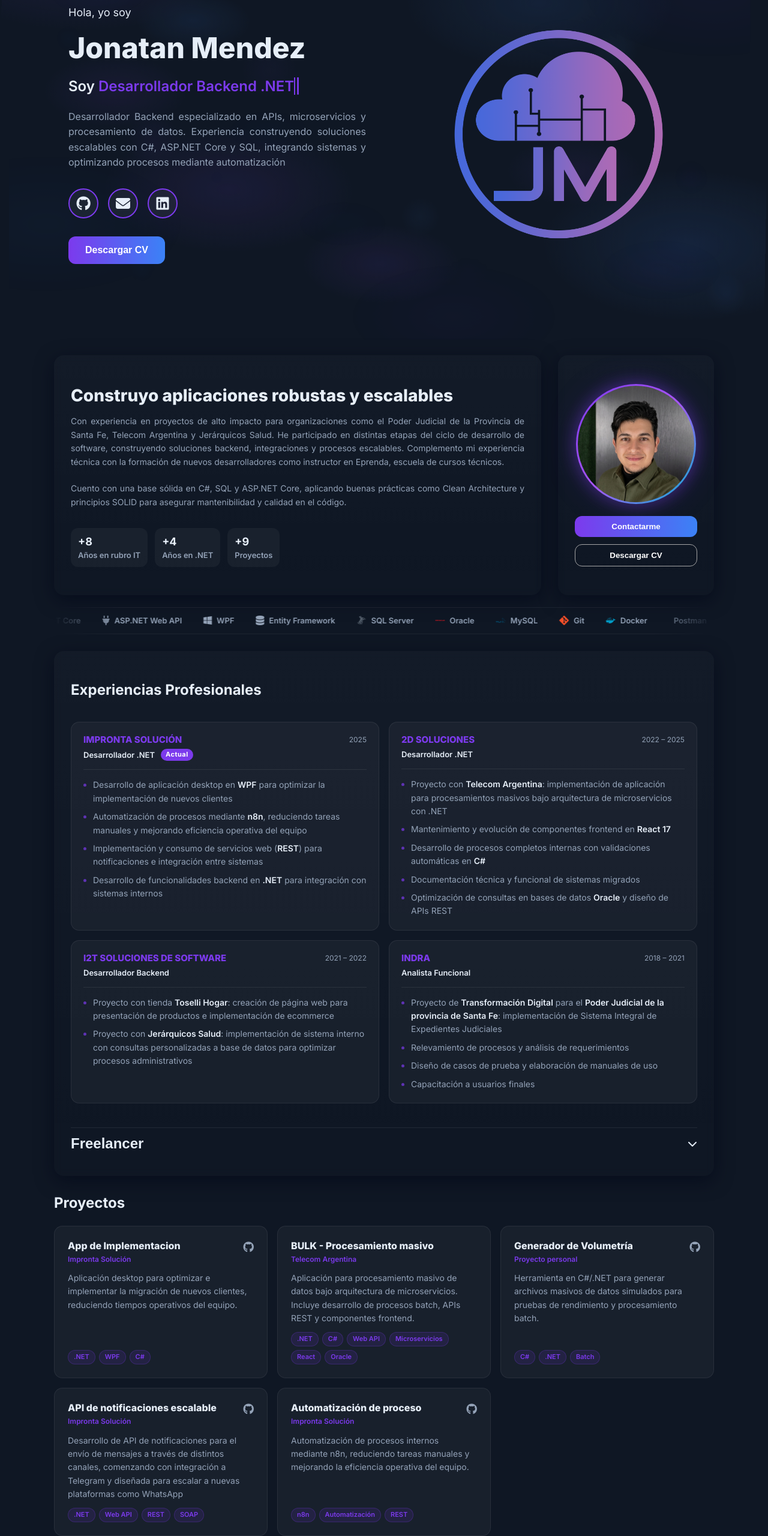
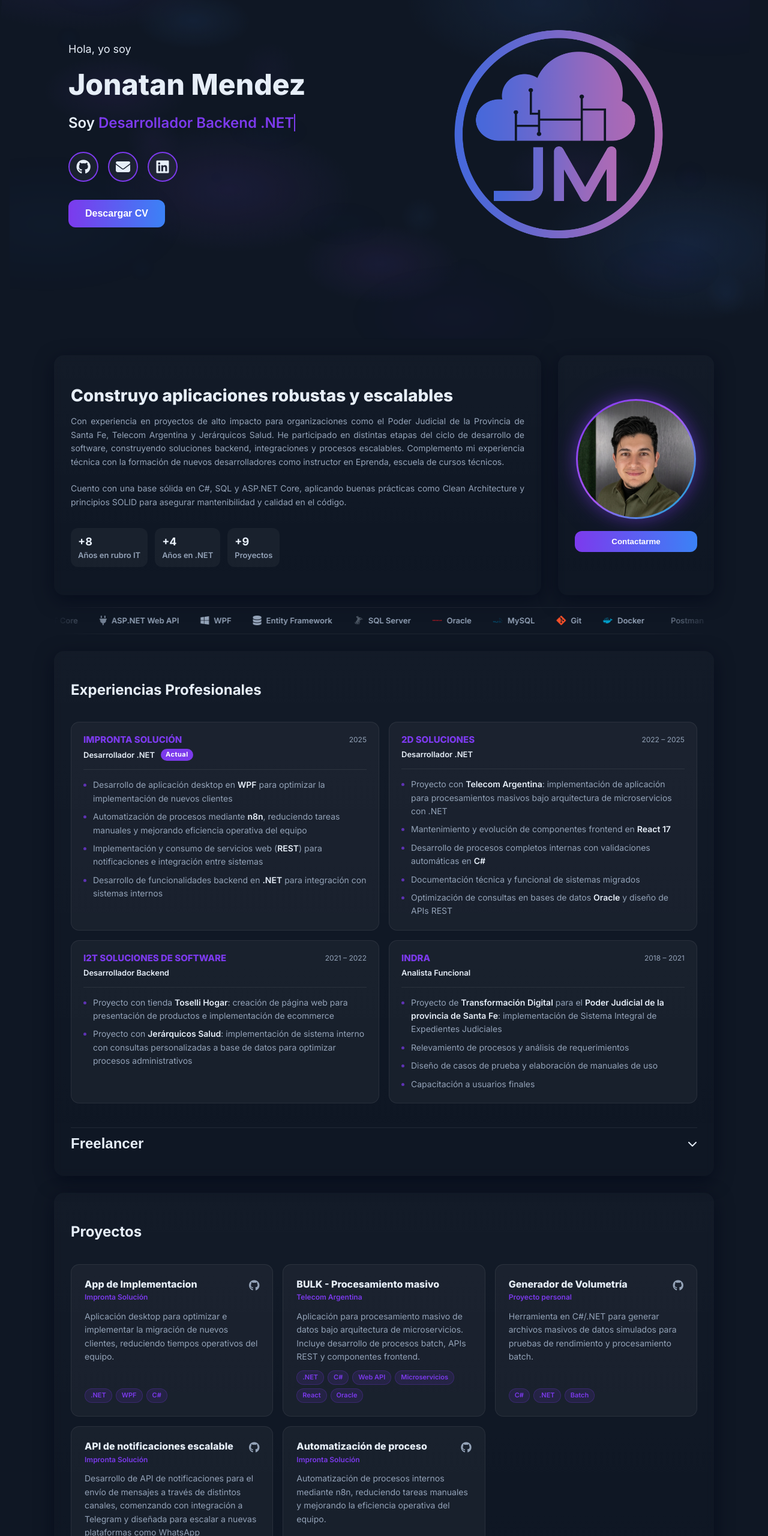
Before and after one commit to JonatanMendez17/PortafolioWeb, a website with bundled scripts: page index.html in a window 1280 px wide. Shown: the part 220-2780 px from the top of the page at 60% size. Built offline with nearby package versions, Linux system fonts and the light colour scheme; some icons are missing.

Commit message:
Mejoras de diseño y limpieza de portada
- Elimina descripción y cursor duplicado de la portada
- Mueve botón CV debajo de redes sociales en portada
- Quita botón CV redundante del heroe, deja solo Contactarme
- Agrega clase tarjeta a sección Proyectos para consistencia visual
- Elimina white-space nowrap del título principal
- Unifica email de contacto a jonatanmendez17@hotmail.com en todo el sitio

```diff
--- a/css/04-components.css
+++ b/css/04-components.css
@@ -19,7 +19,6 @@
   font-size:clamp(1rem, 2.2vw, 1.75rem);
   font-weight:800;
   margin:0;
-  white-space:nowrap;
 }
 
 .subtitulo{
--- a/index.html
+++ b/index.html
@@ -64,11 +64,8 @@
               <span class="nombre-principal">Mendez</span>
             </h1>
             <div class="titulo-portada">
-              Soy <span class="titulo-destacado" id="typing-text"></span><span class="cursor">|</span>
+              Soy <span class="titulo-destacado" id="typing-text"></span>
             </div>
-            <p class="descripcion-portada">
-              Desarrollador Backend especializado en APIs, microservicios y procesamiento de datos.
-              Experiencia construyendo soluciones escalables con C#, ASP.NET Core y SQL, integrando sistemas y optimizando procesos mediante automatización            </p>
 
             <div class="redes-sociales">
               <a href="https://github.com/JonatanMendez17" target="_blank" rel="noopener noreferrer" class="red-social">
@@ -76,7 +73,7 @@
               </a>
               <a href="mailto:jonatanmendez17@hotmail.com" class="red-social">
                 <i class="fas fa-envelope" aria-label="Enviar email"></i>
-              </a>
+            </a>
               <a href="https://www.linkedin.com/in/jonatan-ezequiel-mendez-6aa1a3176/" target="_blank" rel="noopener noreferrer" class="red-social">
                 <i class="fab fa-linkedin" aria-label="Enlace a LinkedIn"></i>
               </a>
@@ -117,7 +114,6 @@
           </div>
           <div class="fila-cta">
             <button type="button" class="boton boton-principal" data-action="contact">Contactarme</button>
-            <button type="button" class="boton boton-fantasma" data-action="cv">Descargar CV</button>
           </div>
         </aside>
       </section>
@@ -131,7 +127,7 @@
         <!-- Contenido generado dinámicamente por JavaScript -->
       </section>
 
-      <section id="portafolio" class="seccion">
+      <section id="portafolio" class="seccion tarjeta">
         <h2>Proyectos</h2>
         <div class="proyectos-grid">
           <!-- Contenido generado dinámicamente por JavaScript -->
@@ -162,7 +158,7 @@
             <p class="contacto-descripcion">¿Tenés un proyecto en mente o buscás un nuevo colaborador? Escribime y charlamos cómo puedo ayudarte.</p>
 
             <div class="contacto-datos">
-              <a href="mailto:jonattan.mendez17@gmail.com" class="contacto-dato" aria-label="Email">
+              <a href="mailto:jonatanmendez17@hotmail.com" class="contacto-dato" aria-label="Email">
                 <span class="contacto-dato-icono"><i class="fas fa-envelope"></i></span>
               </a>
               <a href="https://www.linkedin.com/in/jonatan-ezequiel-mendez-6aa1a3176/" target="_blank" rel="noopener noreferrer" class="contacto-dato" aria-label="LinkedIn">
```
